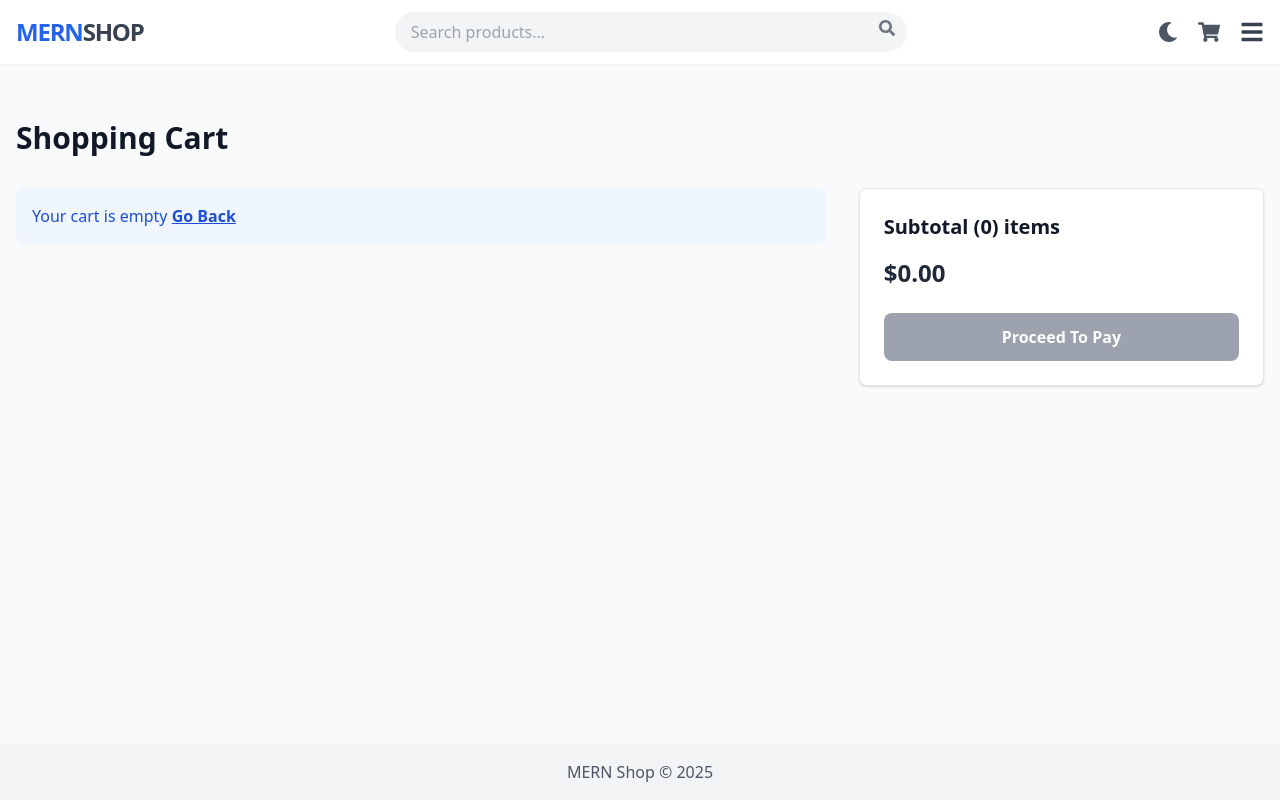
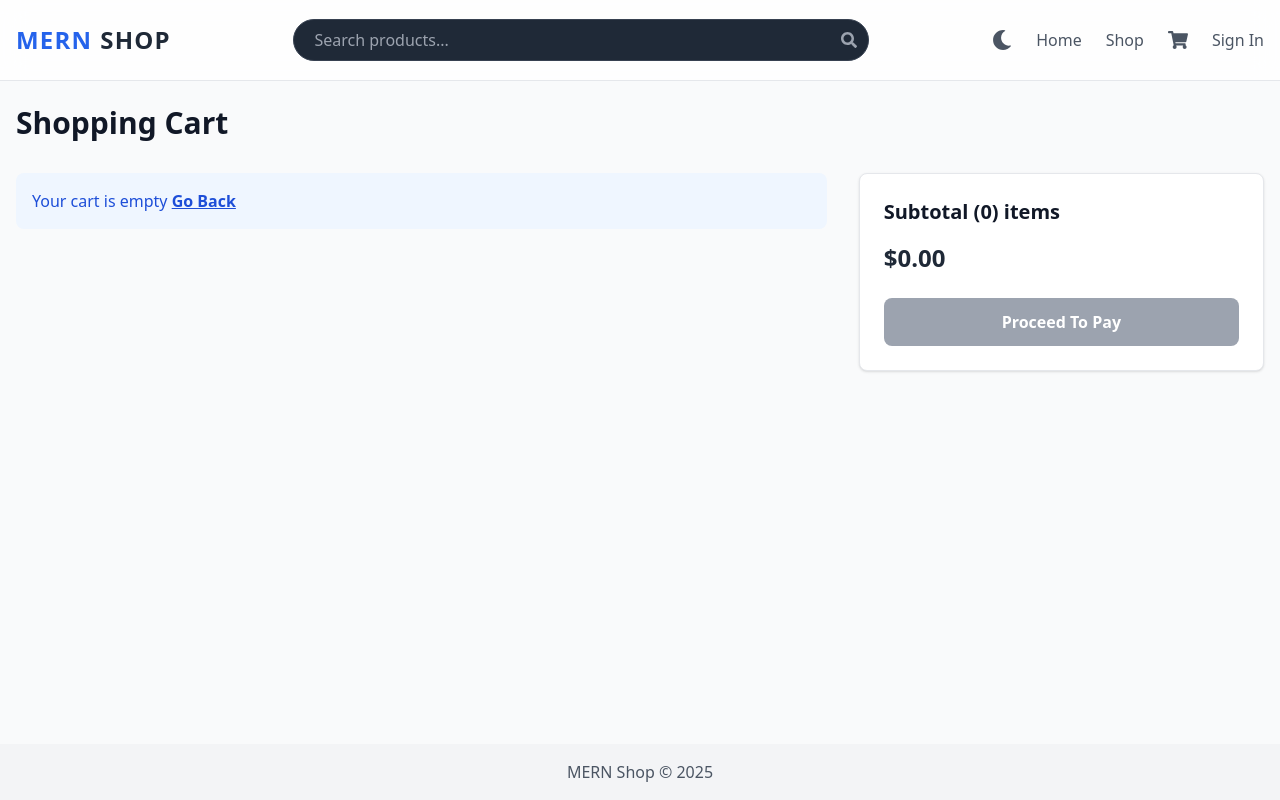
Before and after one commit to Riri097/MERN_ECOMMERCE, a React (Create React App) app in the folder frontend/: page /cart in a window 1280 px wide. Built offline with nearby package versions, Linux system fonts and the light colour scheme.

Commit message:
User UI feature changed

```diff
--- a/frontend/src/App.js
+++ b/frontend/src/App.js
@@ -59,7 +59,7 @@ useEffect(() => {
         <AdminSidebar />
 
         {/* Main Content Area (Pushed right by 64 units) */}
-        <main className="flex-1 ml-64 p-8 overflow-y-auto h-screen">
+        <main className="py-3">
           {/* Optional: You could add a small top bar here for Dark Mode toggle if you want */}
           <Outlet />
         </main>
@@ -72,7 +72,7 @@ useEffect(() => {
     <div className="flex flex-col min-h-screen bg-gray-50 dark:bg-gray-900 transition-colors duration-300">
       <Header onOpenUserSidebar={() => setIsUserSidebarOpen(true)} />
 
-      <main className="flex-grow container mx-auto px-4 py-6">
+      <main className="flex-grow">
         <Outlet />
       </main>
 
--- a/frontend/src/components/Header.jsx
+++ b/frontend/src/components/Header.jsx
@@ -1,101 +1,137 @@
+import { useNavigate, Link } from 'react-router-dom';
+import { useSelector, useDispatch } from 'react-redux';
+import { useLogoutMutation } from '../slices/usersApiSlice';
+import { logout } from '../slices/authSlice';
+import { clearCartItems } from '../slices/cartSlice';
+import SearchBox from './SearchBox';
+import { FaShoppingCart, FaUser, FaBars, FaTimes, FaSun, FaMoon } from 'react-icons/fa';
 import { useState, useEffect } from 'react';
-import { Link } from 'react-router-dom';
-import { useSelector } from 'react-redux';
-import { FaShoppingCart, FaSearch, FaBars, FaUserCircle,FaChevronDown, FaSun, FaMoon } from 'react-icons/fa';
 
-const Header = ({ onOpenUserSidebar }) => {
-  const { cartItems } = useSelector((state) => state.cart || { cartItems: [] });
+const Header = () => {
+  const { cartItems } = useSelector((state) => state.cart);
   const { userInfo } = useSelector((state) => state.auth);
+  const [isMobileMenuOpen, setIsMobileMenuOpen] = useState(false);
 
-  // --- DARK MODE LOGIC ---
-  const [darkMode, setDarkMode] = useState(localStorage.getItem('theme') === 'dark');
-
+  const [theme, setTheme] = useState(localStorage.getItem('theme') || 'light');
   useEffect(() => {
-    if (darkMode) {
+    if (theme === 'dark') {
       document.documentElement.classList.add('dark');
-      localStorage.setItem('theme', 'dark');
     } else {
       document.documentElement.classList.remove('dark');
-      localStorage.setItem('theme', 'light');
     }
-  }, [darkMode]);
-  // -----------------------
+    localStorage.setItem('theme', theme);
+  }, [theme]);
+
+  const toggleTheme = () => {
+    setTheme(theme === 'dark' ? 'light' : 'dark');
+  };
+
+  const dispatch = useDispatch();
+  const navigate = useNavigate();
+  const [logoutApiCall] = useLogoutMutation();
+
+  const logoutHandler = async () => {
+    try {
+      await logoutApiCall().unwrap();
+      dispatch(logout());
+      dispatch(clearCartItems());
+      navigate('/login');
+    } catch (err) {
+      console.error(err);
+    }
+  };
 
   return (
-    <header className="bg-white dark:bg-gray-800 shadow-sm sticky top-0 z-30 h-16 transition-colors duration-300">
-      <div className="container mx-auto px-4 h-full">
-        <div className="flex justify-between items-center h-full">
+<header className="bg-white/80 dark:bg-gray-900/95 backdrop-blur-md sticky top-0 z-50 border-b border-gray-200 dark:border-gray-800 transition-colors duration-300">
+      <div className="container mx-auto px-4 h-20 flex items-center justify-between">
 
-          {/* LOGO */}
-          <Link to="/" className="flex-shrink-0 flex items-center">
-            <span className="text-2xl font-extrabold text-blue-600 dark:text-blue-400 tracking-tighter">
-              MERN<span className="text-gray-700 dark:text-white">SHOP</span>
-            </span>
+        {/* 1. Logo */}
+        <Link to="/" className="text-2xl font-extrabold text-gray-800 dark:text-white tracking-wider flex items-center gap-2">
+          <span className="text-blue-600 dark:text-blue-500">MERN</span>SHOP
+        </Link>
+
+        {/* 2. Search Bar */}
+        <div className="hidden md:block flex-1 max-w-xl mx-8">
+          <SearchBox />
+        </div>
+
+        {/* 3. Desktop Navigation */}
+        <nav className="hidden md:flex items-center gap-6">
+
+          {/* Theme Toggle Button */}
+          <button
+            onClick={toggleTheme}
+            className="text-gray-600 dark:text-gray-300 hover:text-blue-600 dark:hover:text-blue-400 transition transform hover:scale-110"
+          >
+            {theme === 'dark' ? <FaSun size={20} /> : <FaMoon size={20} />}
+          </button>
+
+          <Link to="/" className="text-gray-600 dark:text-gray-300 hover:text-blue-600 dark:hover:text-white font-medium transition">Home</Link>
+          <Link to="/search/electronics" className="text-gray-600 dark:text-gray-300 hover:text-blue-600 dark:hover:text-white font-medium transition">Shop</Link>
+
+          {/* Cart Icon */}
+          <Link to="/cart" className="relative text-gray-600 dark:text-gray-300 hover:text-blue-600 dark:hover:text-white transition">
+            <FaShoppingCart className="text-xl" />
+            {cartItems.length > 0 && (
+              <span className="absolute -top-2 -right-2 bg-blue-600 text-white text-xs font-bold w-5 h-5 flex items-center justify-center rounded-full">
+                {cartItems.reduce((a, c) => a + c.qty, 0)}
+              </span>
+            )}
           </Link>
 
-          {/* SEARCH BAR */}
-          <div className="hidden md:flex flex-1 max-w-lg mx-8">
-            <div className="relative w-full">
-              <input
-                type="text"
-                placeholder="Search products..."
-                className="w-full bg-gray-100 dark:bg-gray-700 text-gray-700 dark:text-gray-200 rounded-full py-2 pl-4 pr-10 focus:outline-none focus:ring-2 focus:ring-blue-500 transition"
-              />
-              <button className="absolute right-0 top-0 mt-2 mr-3 text-gray-500 hover:text-blue-500">
-                <FaSearch />
+          {/* User Profile Dropdown */}
+          {userInfo ? (
+            <div className="relative group">
+              <button className="flex items-center gap-2 text-gray-600 dark:text-gray-300 hover:text-blue-600 dark:hover:text-white font-medium focus:outline-none">
+                <FaUser />
+                <span>{userInfo.name.split(' ')[0]}</span>
               </button>
+
+              <div className="absolute right-0 mt-2 w-48 bg-white dark:bg-gray-800 rounded-lg shadow-xl py-2 opacity-0 invisible group-hover:opacity-100 group-hover:visible transition-all duration-200 transform origin-top-right border border-gray-100 dark:border-gray-700">
+                <Link to="/profile" className="block px-4 py-2 text-gray-800 dark:text-gray-200 hover:bg-gray-100 dark:hover:bg-gray-700">Profile</Link>
+                {userInfo.isAdmin && (
+                  <Link to="/admin/dashboard" className="block px-4 py-2 text-gray-800 dark:text-gray-200 hover:bg-gray-100 dark:hover:bg-gray-700">Admin Dashboard</Link>
+                )}
+                <button onClick={logoutHandler} className="block w-full text-left px-4 py-2 text-red-500 hover:bg-gray-100 dark:hover:bg-gray-700">Logout</button>
+              </div>
             </div>
-          </div>
+          ) : (
+            <Link to="/login" className="text-gray-600 dark:text-gray-300 hover:text-blue-600 dark:hover:text-white font-medium">Sign In</Link>
+          )}
+        </nav>
 
-          {/* RIGHT ICONS */}
-          <div className="flex items-center space-x-5">
+        {/* 4. Mobile Menu Button */}
+        <div className="flex items-center gap-4 md:hidden">
+           {/* Mobile Theme Toggle */}
+           <button onClick={toggleTheme} className="text-gray-600 dark:text-gray-300">
+            {theme === 'dark' ? <FaSun size={20} /> : <FaMoon size={20} />}
+          </button>
 
-            {/* Dark Mode Toggle */}
-            <button onClick={() => setDarkMode(!darkMode)} className="text-gray-600 dark:text-gray-300 hover:text-blue-500 transition">
-              {darkMode ? <FaSun size={20} /> : <FaMoon size={20} />}
-            </button>
-
-            {/* Cart */}
-            <Link to="/cart" className="relative text-gray-600 dark:text-gray-300 hover:text-blue-500 transition">
-              <FaShoppingCart size={22} />
-              {cartItems.length > 0 && (
-                <span className="absolute -top-2 -right-2 bg-red-500 text-white text-xs font-bold rounded-full h-5 w-5 flex items-center justify-center">
-                  {cartItems.reduce((acc, item) => acc + item.qty, 0)}
-                </span>
-              )}
-            </Link>
-
-            {/* User Sidebar Trigger */}
-            <button
-  onClick={onOpenUserSidebar}
-  className="flex items-center space-x-2 text-gray-700 dark:text-gray-200 hover:text-blue-500 focus:outline-none transition"
->
-  {userInfo ? (
-    <div className="flex items-center gap-2">
-      <span className="hidden md:block font-medium text-sm max-w-[100px] truncate">
-        {userInfo.name}
-      </span>
-
-      {userInfo.image ? (
-        <img
-          src={userInfo.image}
-          alt="profile"
-          className="w-8 h-8 rounded-full object-cover"
-        />
-      ) : (
-        <FaUserCircle size={24} />
-      )}
-
-      {/* Down arrow */}
-      <FaChevronDown size={12} className="opacity-70" />
-    </div>
-  ) : (
-    <FaBars size={24} />
-  )}
-</button>
-          </div>
+          <button
+            className="text-gray-600 dark:text-white text-2xl"
+            onClick={() => setIsMobileMenuOpen(!isMobileMenuOpen)}
+          >
+            {isMobileMenuOpen ? <FaTimes /> : <FaBars />}
+          </button>
         </div>
       </div>
+
+      {/* Mobile Menu Dropdown */}
+      {isMobileMenuOpen && (
+        <div className="md:hidden bg-gray-900 border-t border-gray-800 py-4 px-4 space-y-4">
+           <SearchBox />
+           <Link to="/" className="block text-gray-300 py-2">Home</Link>
+           <Link to="/cart" className="block text-gray-300 py-2">Cart ({cartItems.length})</Link>
+           {userInfo ? (
+             <>
+               <Link to="/profile" className="block text-gray-300 py-2">Profile</Link>
+               <button onClick={logoutHandler} className="block text-red-500 py-2">Logout</button>
+             </>
+           ) : (
+             <Link to="/login" className="block text-gray-300 py-2">Sign In</Link>
+           )}
+        </div>
+      )}
     </header>
   );
 };
--- a/frontend/src/components/Product.jsx
+++ b/frontend/src/components/Product.jsx
@@ -2,7 +2,7 @@ import { Link } from 'react-router-dom';
 
 const Product = ({ product }) => {
   return (
-    <div className="bg-white dark:bg-gray-800 rounded-lg shadow-lg overflow-hidden hover:shadow-xl transition-shadow duration-300 border dark:border-gray-700">
+    <div className="bg-white dark:bg-gray-900 rounded-lg shadow-lg overflow-hidden hover:shadow-xl transition-shadow duration-300 border dark:border-gray-700">
       <Link to={`/product/${product._id}`}>
         <img
           src={product.image}
--- /dev/null
+++ b/frontend/src/components/SearchBox.jsx
@@ -0,0 +1,40 @@
+import { useState } from 'react';
+import { useParams, useNavigate } from 'react-router-dom';
+import { FaSearch } from 'react-icons/fa';
+
+const SearchBox = () => {
+  const navigate = useNavigate();
+  const { keyword: urlKeyword } = useParams();
+  const [keyword, setKeyword] = useState(urlKeyword || '');
+
+  const submitHandler = (e) => {
+    e.preventDefault();
+    if (keyword.trim()) {
+      navigate(`/search/${keyword}`);
+      setKeyword('');
+    } else {
+      navigate('/');
+    }
+  };
+
+  return (
+    <form onSubmit={submitHandler} className="relative w-full">
+      <input
+        type="text"
+        name="q"
+        onChange={(e) => setKeyword(e.target.value)}
+        value={keyword}
+        placeholder="Search products..."
+        className="w-full bg-gray-800 text-white border border-gray-700 rounded-full py-2 pl-5 pr-10 focus:outline-none focus:ring-2 focus:ring-blue-500 focus:border-transparent placeholder-gray-400"
+      />
+      <button
+        type="submit"
+        className="absolute right-3 top-1/2 transform -translate-y-1/2 text-gray-400 hover:text-white"
+      >
+        <FaSearch />
+      </button>
+    </form>
+  );
+};
+
+export default SearchBox;
--- a/frontend/src/components/UserSidebar.jsx
+++ b/frontend/src/components/UserSidebar.jsx
@@ -33,7 +33,7 @@ const UserSidebar = ({ isOpen, onClose, userInfo }) => {
       )}
 
       {/* Sidebar Drawer */}
-      <div className={`fixed top-0 right-0 z-50 h-screen p-4 overflow-y-auto transition-transform bg-white dark:bg-gray-800 w-80 ${isOpen ? 'translate-x-0' : 'translate-x-full'}`}>
+      <div className={`fixed top-0 right-0 z-50 h-screen p-4 overflow-y-auto transition-transform bg-white dark:bg-black w-80 ${isOpen ? 'translate-x-0' : 'translate-x-full'}`}>
 
         <div className="flex justify-between items-center mb-8">
           <h5 className="text-base font-semibold text-gray-500 uppercase dark:text-gray-400">
--- a/frontend/src/screens/users/CartScreen.jsx
+++ b/frontend/src/screens/users/CartScreen.jsx
@@ -47,7 +47,7 @@ const CartScreen = () => {
   };
 
   return (
-    <div className="container mx-auto mt-8">
+    <div className="container mx-auto px-4 py-6">
       <h1 className="text-3xl font-bold mb-8 dark:text-white">Shopping Cart</h1>
 
       <div className="flex flex-col md:flex-row gap-8">
--- a/frontend/src/screens/users/ProductScreen.jsx
+++ b/frontend/src/screens/users/ProductScreen.jsx
@@ -20,7 +20,7 @@ const ProductScreen = () => {
   };
 
   return (
-    <div className="container mx-auto mt-8">
+    <div className="container mx-auto px-4 py-6">
       <Link to="/" className="flex items-center text-gray-600 hover:text-gray-900 mb-6 w-fit">
         <FaArrowLeft className="mr-2" /> Go Back
       </Link>
```
Also changed, not shown: frontend/src/components/CategorySection.jsx (added, +41 -0 lines), frontend/src/components/Hero.jsx (added, +58 -0 lines), frontend/src/screens/users/HomeScreen.jsx (+20 -12 lines), frontend/src/assets/hero-bg-light.png (added), frontend/src/assets/hero-bg.png (added).
